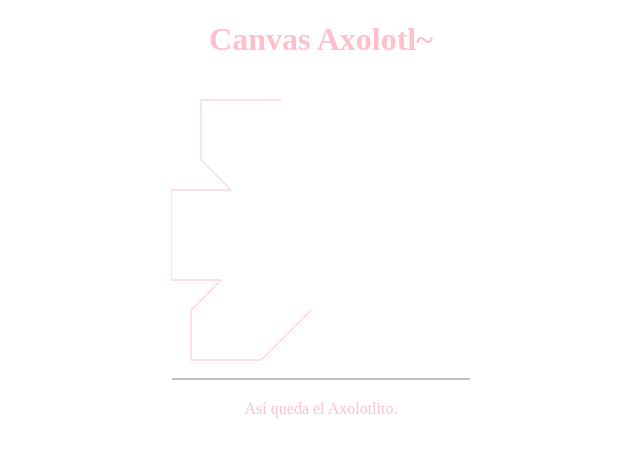
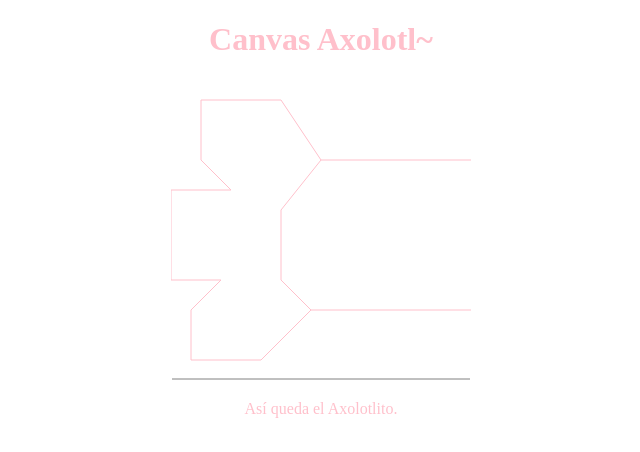
Before and after one commit to nonamoes/chibi, a plain HTML site: page axolotl/axolotl.html in a window 1280 px wide. Shown: the whole page, without its empty margins (319-959 px from the left). Drawn offline with Linux system fonts and the light colour scheme.

Commit message:
Axolotito2
update carita izquierda

```diff
--- a/axolotl/axolotl.html
+++ b/axolotl/axolotl.html
@@ -9,7 +9,7 @@
 <body style="color:pink;">
     <center>
     <h1>Canvas Axolotl~</h1>
-    <canvas witdh="300" height="300" id="dibujito"></canvas>
+    <canvas witdh="500" height="300" id="dibujito"></canvas>
     <p> Así queda el Axolotlito.</p>
     <script src="axolotl.js"></script>
     </center>
--- a/axolotl/axolotl.js
+++ b/axolotl/axolotl.js
@@ -36,3 +36,13 @@ dibujarLinea(color2, 50, 200, 20, 230);
 dibujarLinea(color2, 20, 230, 20, 280);
 dibujarLinea(color2, 20, 280, 90, 280);
 dibujarLinea(color2, 90, 280, 140, 230 );
+
+// carita izq:
+dibujarLinea(color2, 110, 20, 150, 80);
+dibujarLinea(color2, 150, 80, 350, 80);
+
+dibujarLinea(color2, 150, 80, 110, 130);
+dibujarLinea(color2, 110, 130, 110, 200);
+dibujarLinea(color2, 110, 200, 140, 230);
+
+dibujarLinea(color2, 140, 230, 350, 230);
```
